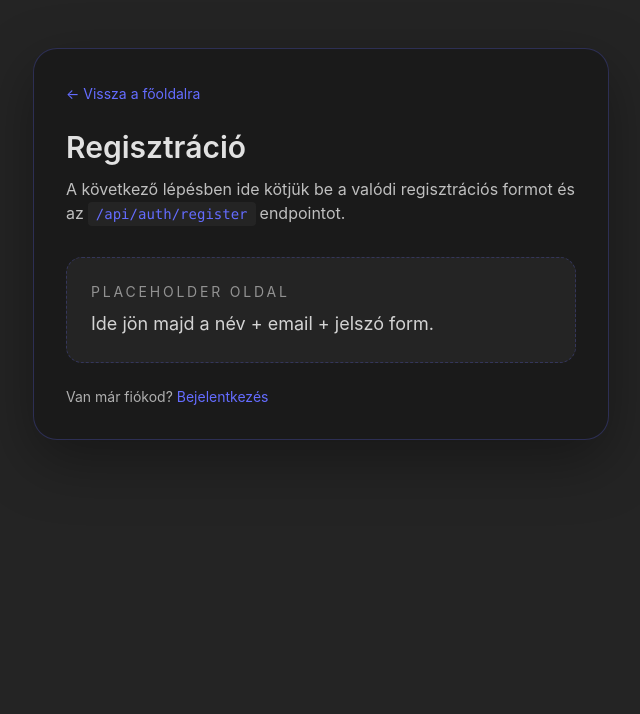
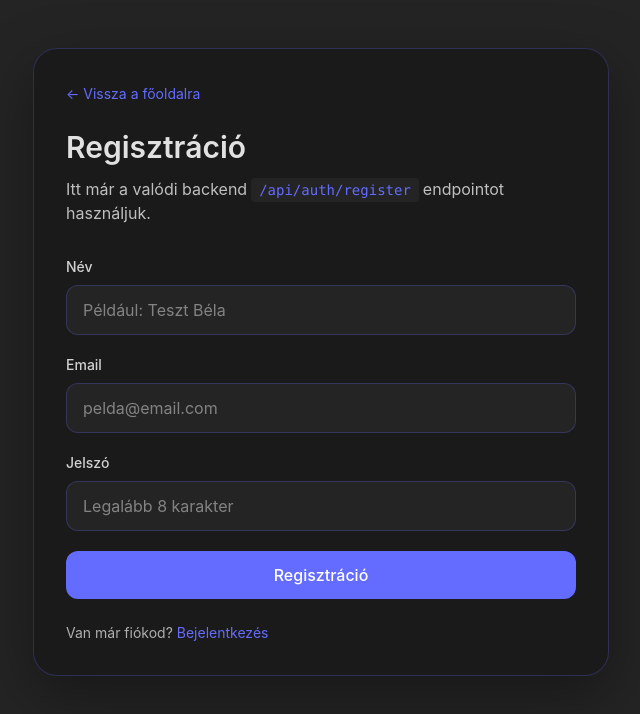
Before and after one commit to Petro1027/task-manager, a React (Vite) app in the folder client/: page /register in a window 1280 px wide. Shown: the top 714 px of the page, without its empty margins (319-959 px from the left). Built offline with nearby package versions, Linux system fonts and the light colour scheme; no server answers.

Commit message:
feat(client): add register form integration

```diff
--- a/client/package.json
+++ b/client/package.json
@@ -10,11 +10,14 @@
     "preview": "vite preview"
   },
   "dependencies": {
+    "@hookform/resolvers": "^5.2.2",
     "@tailwindcss/vite": "^4.2.3",
     "react": "^19.2.5",
     "react-dom": "^19.2.5",
+    "react-hook-form": "^7.73.1",
     "react-router-dom": "^7.14.2",
-    "tailwindcss": "^4.2.3"
+    "tailwindcss": "^4.2.3",
+    "zod": "^4.3.6"
   },
   "devDependencies": {
     "@eslint/js": "^9.39.4",
--- /dev/null
+++ b/client/src/lib/api.ts
@@ -0,0 +1,2 @@
+export const API_BASE_URL =
+  import.meta.env.VITE_API_URL?.trim() || "http://localhost:3001";
--- a/client/src/pages/RegisterPage.tsx
+++ b/client/src/pages/RegisterPage.tsx
@@ -1,6 +1,74 @@
+import { zodResolver } from "@hookform/resolvers/zod";
+import { useState } from "react";
+import { useForm } from "react-hook-form";
 import { Link } from "react-router-dom";
+import { z } from "zod";
+import { API_BASE_URL } from "../lib/api";
+
+const registerFormSchema = z.object({
+  name: z.string().trim().min(2, "A név legalább 2 karakter legyen").max(100, "Túl hosszú név"),
+  email: z.string().trim().email("Adj meg egy érvényes email címet"),
+  password: z.string().min(8, "A jelszó legalább 8 karakter legyen").max(100, "Túl hosszú jelszó"),
+});
+
+type RegisterFormValues = z.infer<typeof registerFormSchema>;
+
+type RegisterSuccessResponse = {
+  message: string;
+  user: {
+    id: string;
+    name: string;
+    email: string;
+    createdAt: string;
+    updatedAt: string;
+  };
+};
+
+type ErrorResponse = {
+  message?: string;
+};
 
 function RegisterPage() {
+  const [serverError, setServerError] = useState<string>("");
+  const [successMessage, setSuccessMessage] = useState<string>("");
+
+  const {
+    register,
+    handleSubmit,
+    formState: { errors, isSubmitting },
+    reset,
+  } = useForm<RegisterFormValues>({
+    resolver: zodResolver(registerFormSchema),
+    defaultValues: {
+      name: "",
+      email: "",
+      password: "",
+    },
+  });
+
+  const onSubmit = async (values: RegisterFormValues) => {
+    setServerError("");
+    setSuccessMessage("");
+
+    const response = await fetch(`${API_BASE_URL}/api/auth/register`, {
+      method: "POST",
+      headers: {
+        "Content-Type": "application/json",
+      },
+      body: JSON.stringify(values),
+    });
+
+    const data = (await response.json()) as RegisterSuccessResponse | ErrorResponse;
+
+    if (!response.ok) {
+      setServerError(data.message || "Sikertelen regisztráció.");
+      return;
+    }
+
+    setSuccessMessage("Sikeres regisztráció. Most már be tudsz jelentkezni.");
+    reset();
+  };
+
   return (
     <div className="min-h-screen bg-[#242424] px-4 py-12 text-[rgba(255,255,255,0.87)]">
       <main className="mx-auto w-full max-w-xl">
@@ -15,21 +83,79 @@ function RegisterPage() {
           <h1 className="mt-6 text-3xl font-semibold">Regisztráció</h1>
 
           <p className="mt-3 text-[rgba(255,255,255,0.72)]">
-            A következő lépésben ide kötjük be a valódi regisztrációs formot és az
+            Itt már a valódi backend
             <code className="mx-1 rounded bg-[#242424] px-2 py-1 text-sm text-[#646cff]">
               /api/auth/register
             </code>
-            endpointot.
+            endpointot használjuk.
           </p>
 
-          <div className="mt-8 rounded-2xl border border-dashed border-[rgba(100,108,255,0.25)] bg-[#242424] p-6">
-            <p className="text-sm uppercase tracking-[0.2em] text-[rgba(255,255,255,0.5)]">
-              Placeholder oldal
-            </p>
-            <p className="mt-2 text-lg text-[rgba(255,255,255,0.8)]">
-              Ide jön majd a név + email + jelszó form.
-            </p>
-          </div>
+          <form onSubmit={handleSubmit(onSubmit)} className="mt-8 space-y-5">
+            <div>
+              <label className="mb-2 block text-sm font-medium text-[rgba(255,255,255,0.8)]">
+                Név
+              </label>
+              <input
+                type="text"
+                {...register("name")}
+                className="w-full rounded-xl border border-[rgba(100,108,255,0.25)] bg-[#242424] px-4 py-3 outline-none transition focus:border-[#646cff]"
+                placeholder="Például: Teszt Béla"
+              />
+              {errors.name && (
+                <p className="mt-2 text-sm text-red-400">{errors.name.message}</p>
+              )}
+            </div>
+
+            <div>
+              <label className="mb-2 block text-sm font-medium text-[rgba(255,255,255,0.8)]">
+                Email
+              </label>
+              <input
+                type="email"
+                {...register("email")}
+                className="w-full rounded-xl border border-[rgba(100,108,255,0.25)] bg-[#242424] px-4 py-3 outline-none transition focus:border-[#646cff]"
+                placeholder="pelda@email.com"
+              />
+              {errors.email && (
+                <p className="mt-2 text-sm text-red-400">{errors.email.message}</p>
+              )}
+            </div>
+
+            <div>
+              <label className="mb-2 block text-sm font-medium text-[rgba(255,255,255,0.8)]">
+                Jelszó
+              </label>
+              <input
+                type="password"
+                {...register("password")}
+                className="w-full rounded-xl border border-[rgba(100,108,255,0.25)] bg-[#242424] px-4 py-3 outline-none transition focus:border-[#646cff]"
+                placeholder="Legalább 8 karakter"
+              />
+              {errors.password && (
+                <p className="mt-2 text-sm text-red-400">{errors.password.message}</p>
+              )}
+            </div>
+
+            {serverError && (
+              <div className="rounded-xl border border-red-500/30 bg-red-500/10 px-4 py-3 text-sm text-red-300">
+                {serverError}
+              </div>
+            )}
+
+            {successMessage && (
+              <div className="rounded-xl border border-emerald-500/30 bg-emerald-500/10 px-4 py-3 text-sm text-emerald-300">
+                {successMessage}
+              </div>
+            )}
+
+            <button
+              type="submit"
+              disabled={isSubmitting}
+              className="w-full rounded-xl bg-[#646cff] px-5 py-3 font-medium text-white transition hover:bg-[#535bf2] disabled:cursor-not-allowed disabled:opacity-70"
+            >
+              {isSubmitting ? "Regisztráció..." : "Regisztráció"}
+            </button>
+          </form>
 
           <p className="mt-6 text-sm text-[rgba(255,255,255,0.65)]">
             Van már fiókod?{" "}
```
Also changed, not shown: 2 other files (tests, documents, lock files or other folders).
